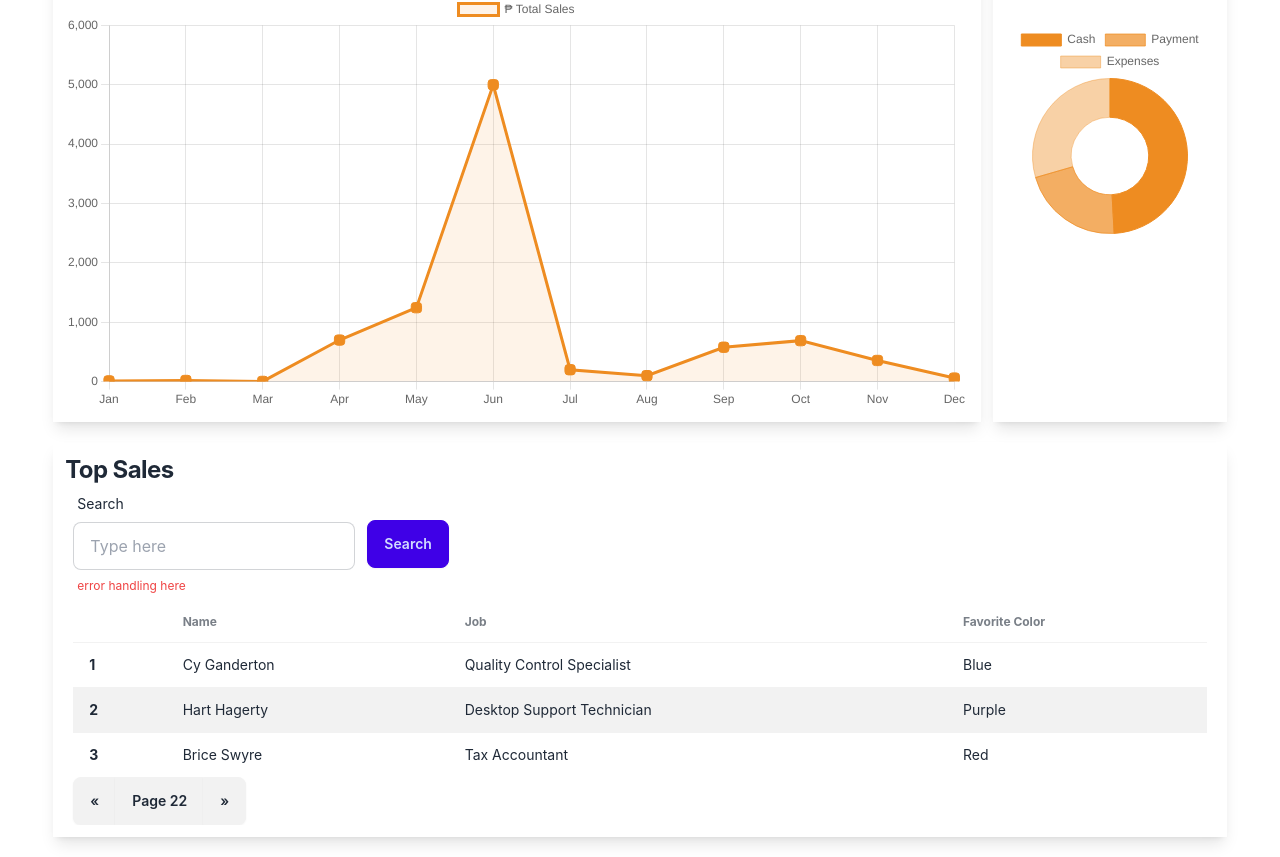
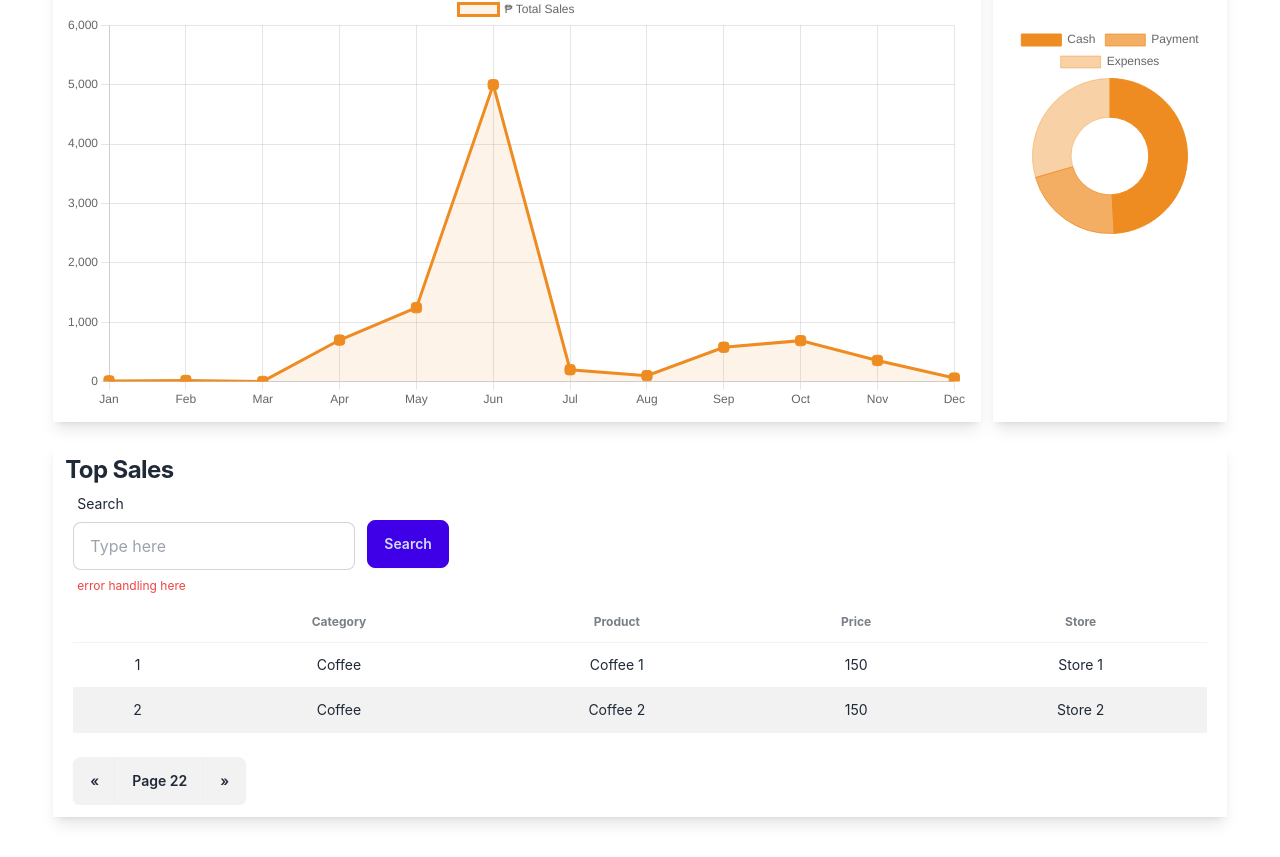
Before and after one commit to nhardbalansag/dcode-pos-portal, a React (Create React App) app: page /portal in a window 1280 px wide. Shown: the part 417-1274 px from the top of the page. Built offline with nearby package versions, Linux system fonts and the light colour scheme.

Commit message:
add products page design

```diff
--- a/src/components/DaisyTable.js
+++ b/src/components/DaisyTable.js
@@ -5,45 +5,54 @@ import {
     ButtonComp
 } from './_index'
 
-export default function DaisyTable() {
+const headersData = ["", "category", "product", "price", "store"]
+
+const rowData = [
+    [
+        1, "coffee", "coffee 1", 150, "store 1"
+    ],
+    [
+        2, "coffee", "coffee 2", 150, "store 2"
+    ]
+]
+
+export default function DaisyTable({headers = headersData, dataRow = rowData, enableButton = false, actionContent = <></>}) {
   return (
-    <div className="overflow-x-auto px-2">
+    <div className="px-2 overflow-x-auto">
         <div className='flex flex-row items-center'>
             <InputComp label='search'/>
-            <ButtonComp className='btn-primary ml-3' title='search'/>
+            <ButtonComp className='ml-3 btn-primary' title='search'/>
         </div>
         <table className="table table-zebra">
             {/* head */}
             <thead>
                 <tr>
-                    <th></th>
-                    <th>Name</th>
-                    <th>Job</th>
-                    <th>Favorite Color</th>
+                    {headers.map((item, index) =>
+                        <th key={index} className='text-center capitalize'>{item}</th>
+                    )}
+                    {enableButton ? <th className='text-center '>Actions</th> : <></>}
                 </tr>
             </thead>
             <tbody>
                 {/* row 1 */}
-                <tr>
-                    <th>1</th>
-                    <td>Cy Ganderton</td>
-                    <td>Quality Control Specialist</td>
-                    <td>Blue</td>
-                </tr>
-                {/* row 2 */}
-                <tr>
-                    <th>2</th>
-                    <td>Hart Hagerty</td>
-                    <td>Desktop Support Technician</td>
-                    <td>Purple</td>
-                </tr>
-                {/* row 3 */}
-                <tr>
-                    <th>3</th>
-                    <td>Brice Swyre</td>
-                    <td>Tax Accountant</td>
-                    <td>Red</td>
-                </tr>
+                    {dataRow.map((item_row, index_row) =>
+                        <tr key={index_row}>
+                            {item_row.map((item_row_data, index_row_data) =>
+                                <th key={index_row_data} className='font-normal text-center capitalize '>{item_row_data}</th>
+                            )}
+                            {
+                                enableButton
+                                ?
+                                    <th>
+                                        <div className='flex flex-row items-center justify-center'>{actionContent}</div>
+                                    </th>
+                                : <></>
+                            }
+                        </tr>
+                    )}
+                    <tr>
+                        <th></th>
+                    </tr>
             </tbody>
         </table>
         <div className="join">
--- /dev/null
+++ b/src/icons/IconEdit.js
@@ -0,0 +1,10 @@
+import React from 'react'
+
+export default function IconEdit({classname = ''}) {
+  return (
+    <svg xmlns="http://www.w3.org/2000/svg" fill="none" viewBox="0 0 24 24" strokeWidth="1.5" stroke="currentColor" className={`w-6 h-6 ${classname}`}>
+        <path strokeLinecap="round" strokeLinejoin="round" d="m16.862 4.487 1.687-1.688a1.875 1.875 0 1 1 2.652 2.652L10.582 16.07a4.5 4.5 0 0 1-1.897 1.13L6 18l.8-2.685a4.5 4.5 0 0 1 1.13-1.897l8.932-8.931Zm0 0L19.5 7.125M18 14v4.75A2.25 2.25 0 0 1 15.75 21H5.25A2.25 2.25 0 0 1 3 18.75V8.25A2.25 2.25 0 0 1 5.25 6H10" />
+    </svg>
+
+  )
+}
--- a/src/icons/IconMinusSwapOff.js
+++ b/src/icons/IconMinusSwapOff.js
@@ -1,8 +1,8 @@
 import React from 'react'
 
-export default function IconMinusSwapOff({onclick}) {
+export default function IconMinusSwapOff({onclick, classname = 'text-white'}) {
   return (
-    <svg onClick={onclick} className='swap-off w-6 h-6' xmlns="http://www.w3.org/2000/svg" fill="none" viewBox="0 0 24 24" strokeWidth="1.5" stroke="currentColor">
+    <svg onClick={onclick} className={`swap-off w-6 h-6 ${classname}`} xmlns="http://www.w3.org/2000/svg" fill="none" viewBox="0 0 24 24" strokeWidth="1.5" stroke="currentColor">
         <path strokeLinecap="round" strokeLinejoin="round" d="M12 4.5v15m7.5-7.5h-15" />
     </svg>
   )
--- /dev/null
+++ b/src/icons/IconTrashCan.js
@@ -0,0 +1,9 @@
+import React from 'react'
+
+export default function IconTrashCan({classname = 'text-red-800'}) {
+  return (
+    <svg xmlns="http://www.w3.org/2000/svg" fill="none" viewBox="0 0 24 24" strokeWidth="1.5" stroke="currentColor" className={`w-6 h-6 ${classname}`}>
+        <path strokeLinecap="round" strokeLinejoin="round" d="m14.74 9-.346 9m-4.788 0L9.26 9m9.968-3.21c.342.052.682.107 1.022.166m-1.022-.165L18.16 19.673a2.25 2.25 0 0 1-2.244 2.077H8.084a2.25 2.25 0 0 1-2.244-2.077L4.772 5.79m14.456 0a48.108 48.108 0 0 0-3.478-.397m-12 .562c.34-.059.68-.114 1.022-.165m0 0a48.11 48.11 0 0 1 3.478-.397m7.5 0v-.916c0-1.18-.91-2.164-2.09-2.201a51.964 51.964 0 0 0-3.32 0c-1.18.037-2.09 1.022-2.09 2.201v.916m7.5 0a48.667 48.667 0 0 0-7.5 0" />
+    </svg>
+  )
+}
--- /dev/null
+++ b/src/icons/iconTableList.js
@@ -0,0 +1,9 @@
+import React from 'react'
+
+export default function IconTableList() {
+  return (
+    <svg xmlns="http://www.w3.org/2000/svg" fill="none" viewBox="0 0 24 24" strokeWidth="1.5" stroke="currentColor" className="w-6 h-6">
+        <path strokeLinecap="round" strokeLinejoin="round" d="M8.25 6.75h12M8.25 12h12m-12 5.25h12M3.75 6.75h.007v.008H3.75V6.75Zm.375 0a.375.375 0 1 1-.75 0 .375.375 0 0 1 .75 0ZM3.75 12h.007v.008H3.75V12Zm.375 0a.375.375 0 1 1-.75 0 .375.375 0 0 1 .75 0Zm-.375 5.25h.007v.008H3.75v-.008Zm.375 0a.375.375 0 1 1-.75 0 .375.375 0 0 1 .75 0Z" />
+    </svg>
+  )
+}
--- a/src/pages/main/index.js
+++ b/src/pages/main/index.js
@@ -26,10 +26,19 @@ const MainIndex = () => {
           </div>
           <div className="drawer-side">
             <label htmlFor="my-drawer" aria-label="close sidebar" className="drawer-overlay"></label>
-            <ul className="menu p-4 w-80 min-h-full bg-base-200 text-base-content">
+            <ul className="min-h-full p-4 menu w-80 bg-base-200 text-base-content">
               {/* Sidebar content here */}
               <DrawerItemComp route='/portal' itemTitle='dashboard'/>
               <DrawerItemComp route='/portal/products' itemTitle='products'/>
+              <DrawerItemComp
+              route='/portal/products'
+              itemTitle='products'
+              innerRoutes={
+                [
+                  {path: '/portal/products', title: 'categories'},
+                  {path: '/portal/products', title: 'products'}
+                ]
+              }/>
               <DrawerItemComp route='/portal/stores' itemTitle='stores'/>
               <DrawerItemComp route='/portal/crews' itemTitle='crews'/>
               <DrawerItemComp route='/portal/transactions' itemTitle='transactions'/>
--- a/src/pages/main/products.js
+++ b/src/pages/main/products.js
@@ -1,9 +1,47 @@
 import React from 'react'
+
+import {
+  CardComp,
+  ButtonComp,
+  DonutChart,
+  DaisyTable
+} from '../../components/_index'
+
+import {
+  IconTableList,
+  IconMinusSwapOff,
+  IconTrashCan,
+  IconEdit
+} from '../../icons/_index'
 
 const Products = () => {
   return (
     <div>
-        <h1>Products</h1>
+        <div className="flex flex-row justify-between mx-auto my-5 lg:mx-0">
+          <div>
+            <h2 className="text-3xl font-bold tracking-tight text-dark">Products</h2>
+            <p className="mt-6 text-lg leading-8 text-gray-400">Create and manage products</p>
+          </div>
+          <div>
+            <ButtonComp title={<IconMinusSwapOff classname='text-white'/>} className='bg-green-800'/>
+          </div>
+        </div>
+        <div className='p-3 my-5 shadow-lg'>
+          <CardComp
+            width='w-full'
+            title={<><IconTableList/> <p>Product List</p></>}
+            children={
+              <DaisyTable
+                enableButton={true}
+                actionContent={
+                  <>
+                    <ButtonComp title={<IconEdit classname='text-white'/>} className='bg-blue-700'/>
+                    <ButtonComp title={<IconTrashCan classname='text-white'/>} className='bg-red-700 '/>
+                  </>
+                }/>
+              }
+          />
+        </div>
     </div>
   )
 }
```
Also changed, not shown: src/icons/_index.js (+7 -1 lines).
